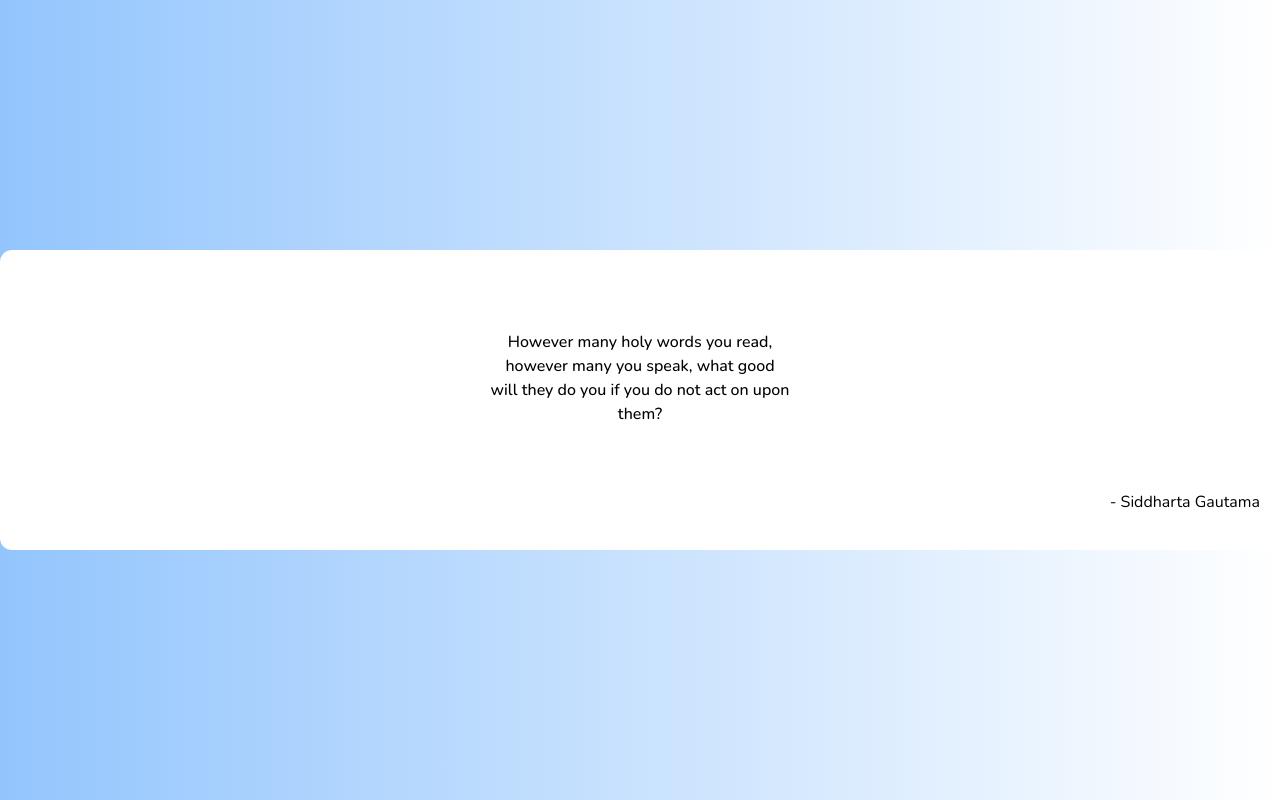
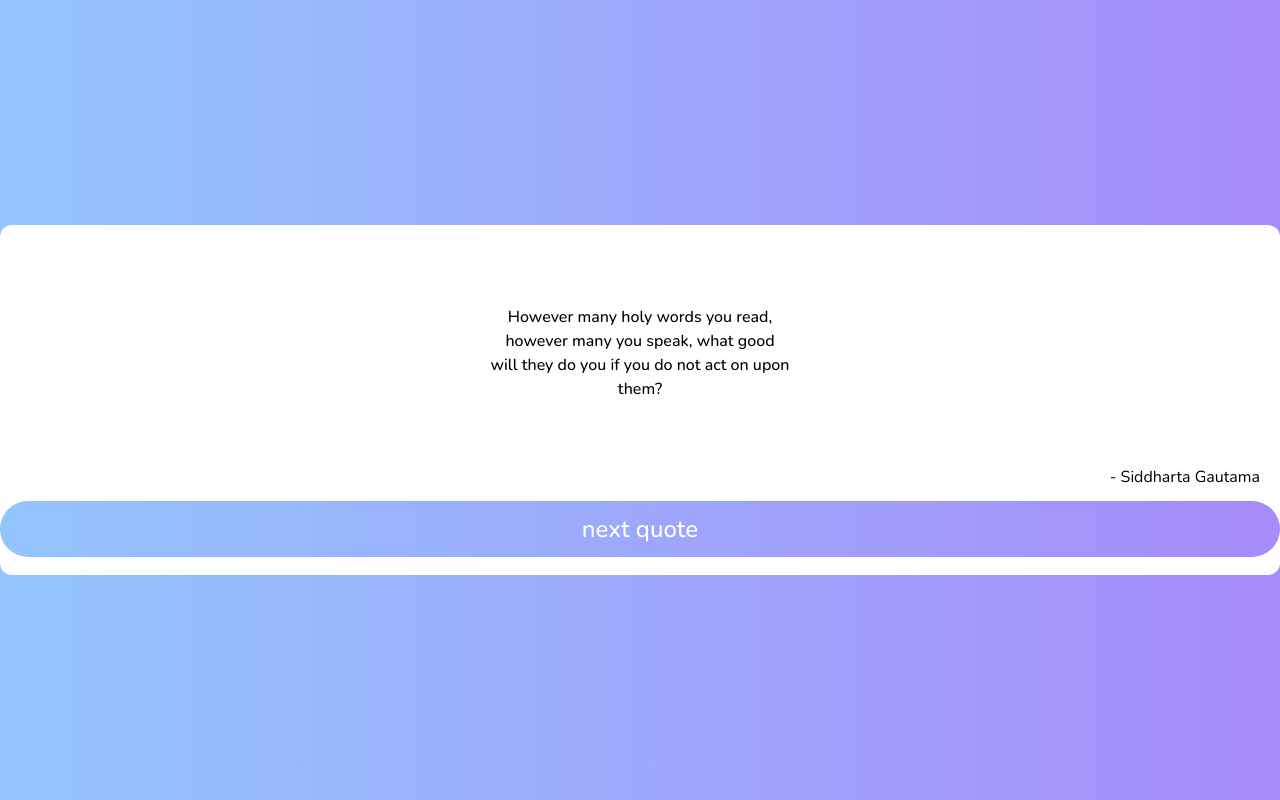
Before and after one commit to Saroyann/random-quotes-generator, a React (Vite) app: page / in a window 1280 px wide. Built offline with nearby package versions, Linux system fonts and the light colour scheme.

Commit message:
initial commit

```diff
--- a/src/App.jsx
+++ b/src/App.jsx
@@ -1,20 +1,20 @@
 import React from "react"
-import quote from './assets/quote.png'
 
 function App() {
 
   return (
     <>
-      <div className="bg-gradient-to-r from-blue-300 border-t-violet-400 w-full flex justify-center items-center h-[100vh] text-center">
+      <div className="bg-gradient-to-r from-blue-300 to-violet-400 w-full flex justify-center items-center h-[100vh] text-center">
 
         {/* quotes box */}
-        <div className="w-full rounded-xl h-[300px] bg-white">
+        <div className="w-full rounded-xl h-[350px] bg-white">
           <div className="text-center mx-auto w-[300px] mt-20">
           <p className="font-medium">However many holy words you read, however many you speak, what good will they do you if you do not act on upon them?</p>
           </div>
           <div className="mt-16 text-right mr-5">
             <div>- Siddharta Gautama</div>
           </div>
+            <button className="bg-gradient-to-r w-full p-3 mt-3 rounded-full text-2xl font-medium text-white ">next quote</button>
         </div>
 
       </div>
```
Also changed, not shown: src/assets/author/buddha.jpg (added).
